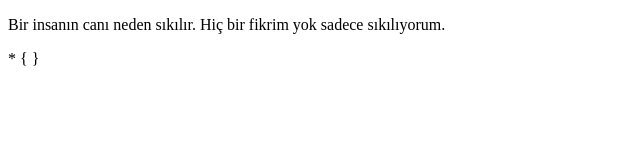
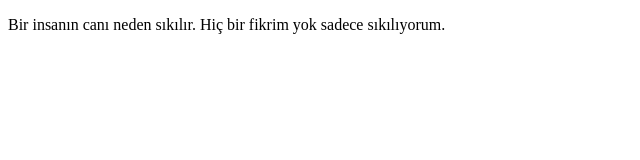
Before and after one commit to Phoenix1453/bee-work-math, a plain HTML site: page index.html in a window 1280 px wide. Shown: the full height of the page, 0-640 px from the left. Drawn offline with Linux system fonts and the light colour scheme.

Commit message:
Update index.html

```diff
--- a/index.html
+++ b/index.html
@@ -6,11 +6,5 @@
 <p>
 Bir insanın canı neden sıkılır. Hiç bir fikrim yok sadece sıkılıyorum.
 <p>
-
-<styles>
-*
-{
-
-}
 </body>
 </html>
```
